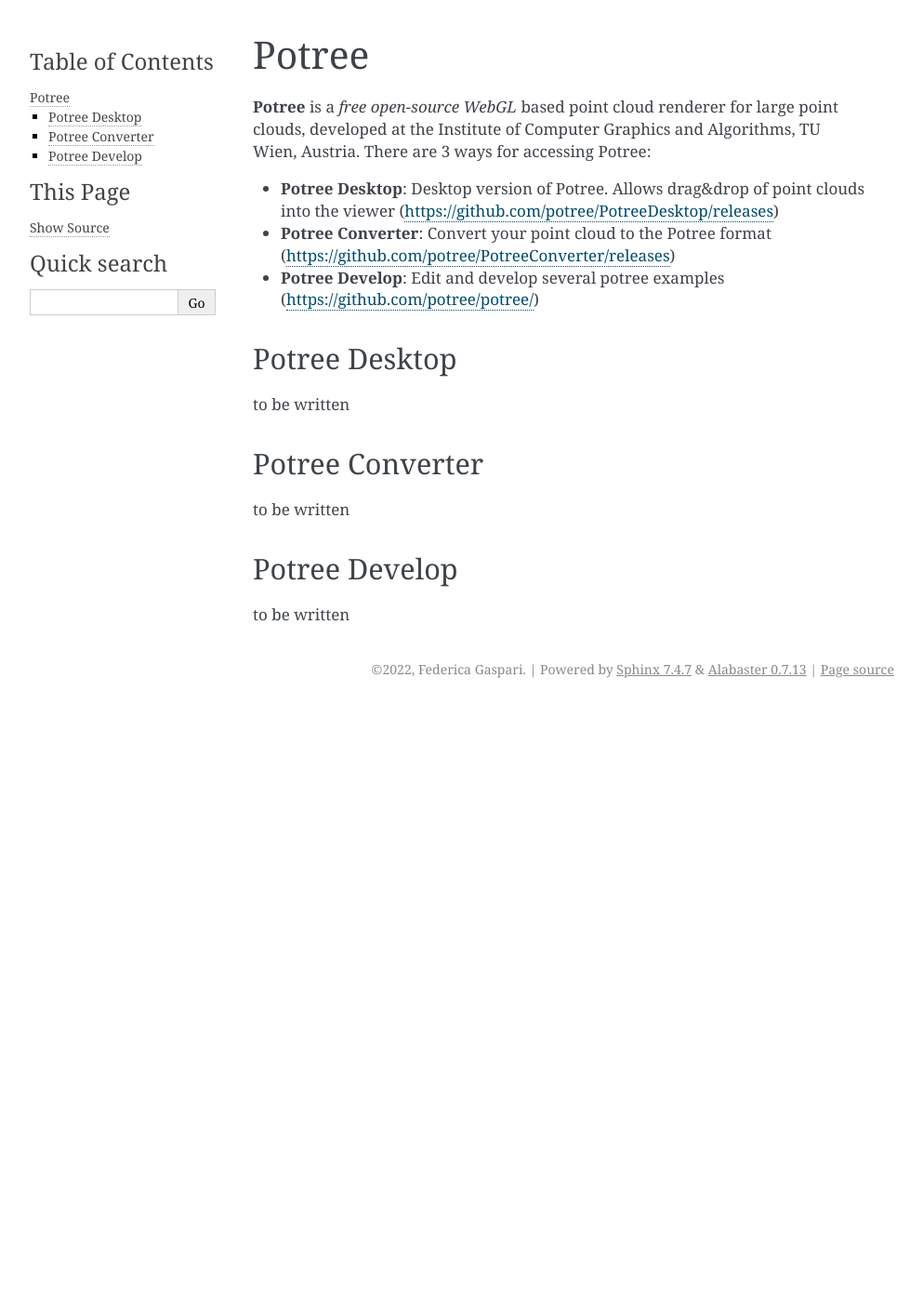
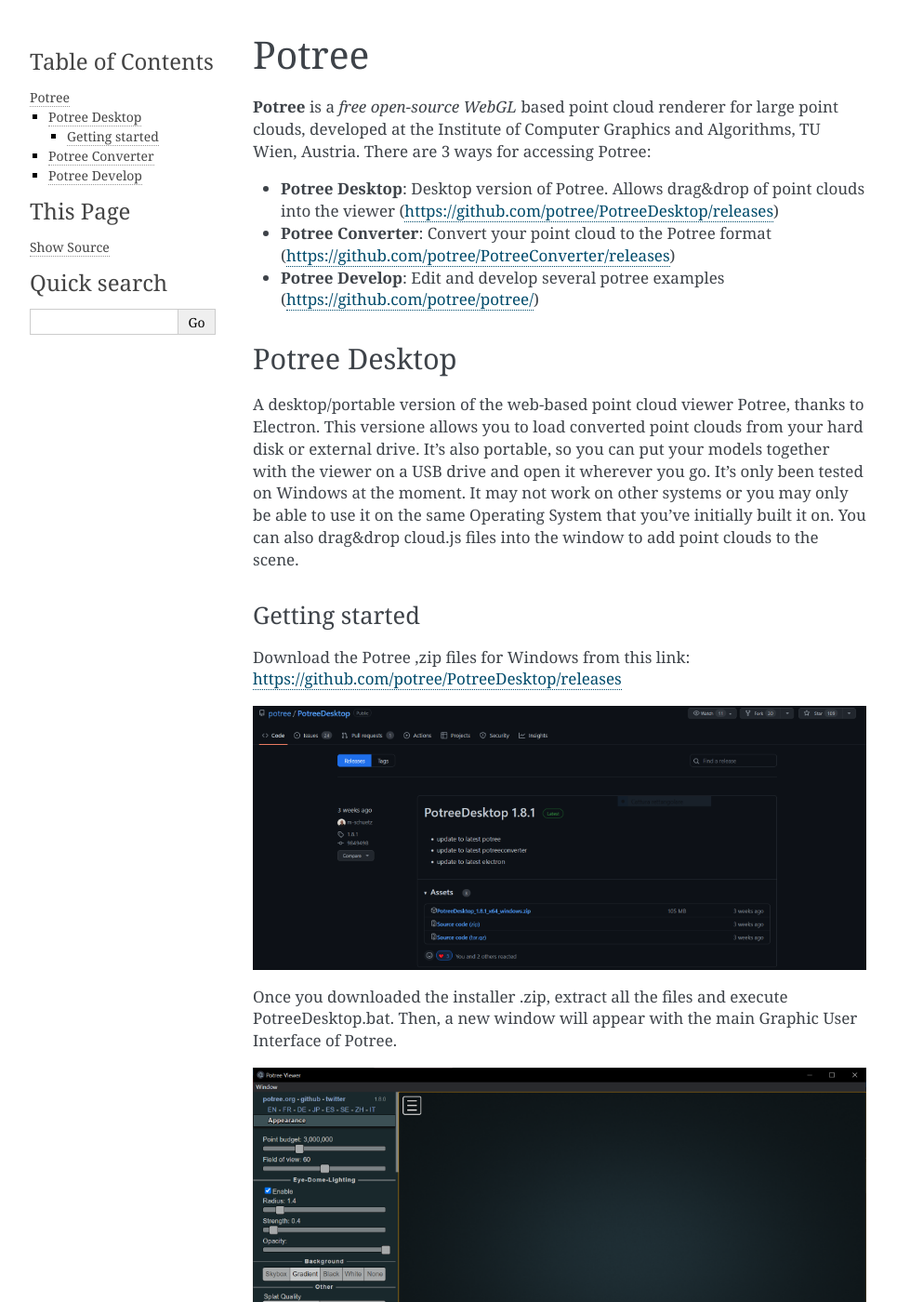
Before and after one commit to Tars4815/potree-templates, a Sphinx documentation site: the page built from docs/pages/potree.rst, in a window 1280 px wide and 1400 px high. Shown: the whole window at 93% size, without its empty margins (148-1141 px from the left). Built offline with Sphinx 7.4.7, drawn with Linux system fonts in a browser that asks for light colours; some of the changed text lies outside the part shown.

Commit message:
Updated PotreeDesktop section
- Added description for installing PotreeDesktop.
- Added information on Potree Graphic User Interface

```diff
--- a/docs/pages/potree.rst
+++ b/docs/pages/potree.rst
@@ -14,7 +14,32 @@
 Potree Desktop
 --------------
 
-to be written
+A desktop/portable version of the web-based point cloud viewer Potree, thanks to Electron.
+This versione allows you to load converted point clouds from your hard disk or external drive. It’s also portable, so you can put your models together with the viewer on a USB drive and open it wherever you go.
+It’s only been tested on Windows at the moment. It may not work on other systems or you may only be able to use it on the same Operating System that you’ve initially built it on.
+You can also drag&drop cloud.js files into the window to add point clouds to the scene.
+
+Getting started
++++++++++++++++
+
+Download the Potree ,zip files for Windows from this link: https://github.com/potree/PotreeDesktop/releases
+
+.. image:: img/potree-desktop-installing.PNG
+  :align: center
+  :alt: Potree Desktop Release installer page
+
+Once you downloaded the installer .zip, extract all the files and execute PotreeDesktop.bat. Then, a new window will appear with the main Graphic User Interface of Potree.
+
+.. image:: img/potree-desktop-gui.PNG
+  :align: center
+  :alt: Potree Desktop Release installer page
+
+The Potree GUI is made of 2 components:
+
+* **Sidebar**: on the left, it includes all the main features and tools for point-clouds elaborations in the Potree environment.
+* **Viewer**: on the right, it is the actual space for visually exploring and navigating the point-clouds.
+
+// UNDER CONSTRUCTION //
 
 Potree Converter
 ----------------
```
Also changed, not shown: docs/pages/img/potree-desktop-gui.PNG (added), docs/pages/img/potree-desktop-installing.PNG (added), 7 other files.
